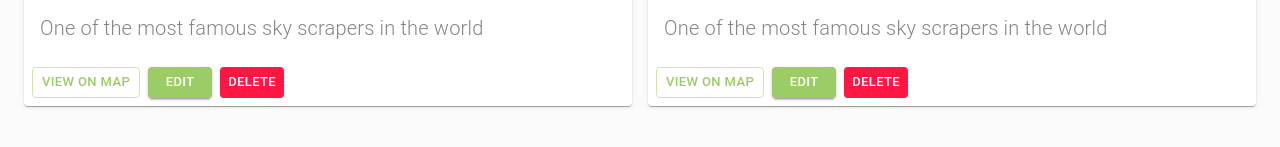
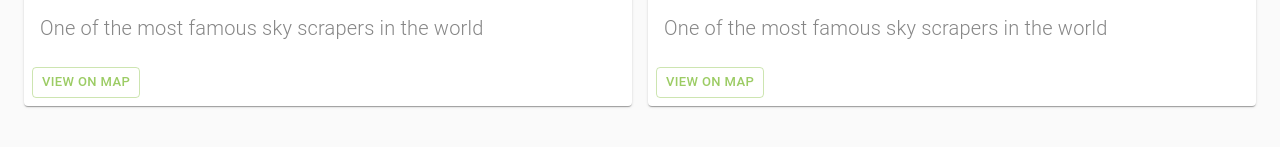
Before and after one commit to oddhus/places-app-with-material-ui, a React (Create React App) app: page /u1/places in a window 1280 px wide. Shown: the part 523-670 px from the top of the page. Built offline with nearby package versions, Linux system fonts and the light colour scheme.

Commit message:
logout button

```diff
--- a/src/places/components/PlaceItem.js
+++ b/src/places/components/PlaceItem.js
@@ -6,6 +6,7 @@ import SimpleMap from '../../shared/components/UIElements/Map';
 import Modal from '../../shared/components/UIElements/Modal'
 import { Link } from 'react-router-dom';
 import AlertDialog from './AlertDialog';
+import { useAuth } from '../../shared/context/auth-context';
 
 const useStyles = makeStyles(theme => ({
   button: {
@@ -31,6 +32,7 @@ const PlaceItem = props => {
   const classes = useStyles();
   const [openMap, setOpenMap] = useState(false)
   const [openDialog, setOpenDialog] = useState(false)
+  const { isLoggedIn } = useAuth()
 
   return (
     <React.Fragment>
@@ -62,12 +64,12 @@ const PlaceItem = props => {
         <Button size="small" color="primary" variant="outlined" onClick={() => setOpenMap(true)}>
           View on map
         </Button>
-        <Button size="small" color="primary" variant="contained" component={Link} to={`/places/${props.id}`}>
+        {isLoggedIn && <Button size="small" color="primary" variant="contained" component={Link} to={`/places/${props.id}`}>
           Edit
-        </Button>
-        <Button size="small" className={classes.button} onClick={() => setOpenDialog(true)}>
+        </Button>}
+        {isLoggedIn && <Button size="small" className={classes.button} onClick={() => setOpenDialog(true)}>
           Delete
-        </Button>
+        </Button>}
       </CardActions>
     </Card>
     </React.Fragment>
--- a/src/shared/components/Navigation/Header.js
+++ b/src/shared/components/Navigation/Header.js
@@ -4,7 +4,7 @@ import Toolbar from '@material-ui/core/Toolbar'
 import useScrollTrigger from '@material-ui/core/useScrollTrigger';
 import { makeStyles } from '@material-ui/styles';
 import { Tabs, Tab, Button, useTheme, useMediaQuery, SwipeableDrawer, IconButton, ListItem, ListItemText, List, Typography } from '@material-ui/core';
-import { Link } from 'react-router-dom';
+import { Link, useHistory } from 'react-router-dom';
 import MenuIcon from '@material-ui/icons/Menu'
 import { useAuth } from '../../context/auth-context';
 
@@ -26,6 +26,14 @@ function ElevationScroll(props) {
 const useStyles = makeStyles(theme => ({
   appbar: {
     zIndex: theme.zIndex.modal + 1
+  },
+  button: {
+    ...theme.typography.tab,
+    color: "white",
+    opacity: 0.7,
+    "&:hover": {
+      opacity: 1
+    }
   },
   drawer: {
     backgroundColor: theme.palette.common.lightGreen
@@ -102,10 +110,14 @@ export default function Header(props) {
   const theme = useTheme()
   const iOS = process.browser && /iPad|iPhone|iPod/.test(navigator.userAgent)
   const matches = useMediaQuery(theme.breakpoints.down("md"))
-  const { isLoggedIn } = useAuth()
-  console.log(isLoggedIn)
+  const { isLoggedIn, logout } = useAuth()
+  const [openDrawer, setOpenDrawer] = useState(false)
+  const history = useHistory()
 
-  const [openDrawer, setOpenDrawer] = useState(false)
+  function logoutUser(e) {
+    logout()
+    history.push("/")
+  }
 
   const routes = [
     {name: "All Users", link: "/", activeIndex: 0},
@@ -149,6 +161,7 @@ export default function Header(props) {
             )
           }
         })}
+        {isLoggedIn && <Button className={classes.button} onClick={logoutUser}>Logout</Button>}
       </Tabs>
     </React.Fragment>
   )
```
